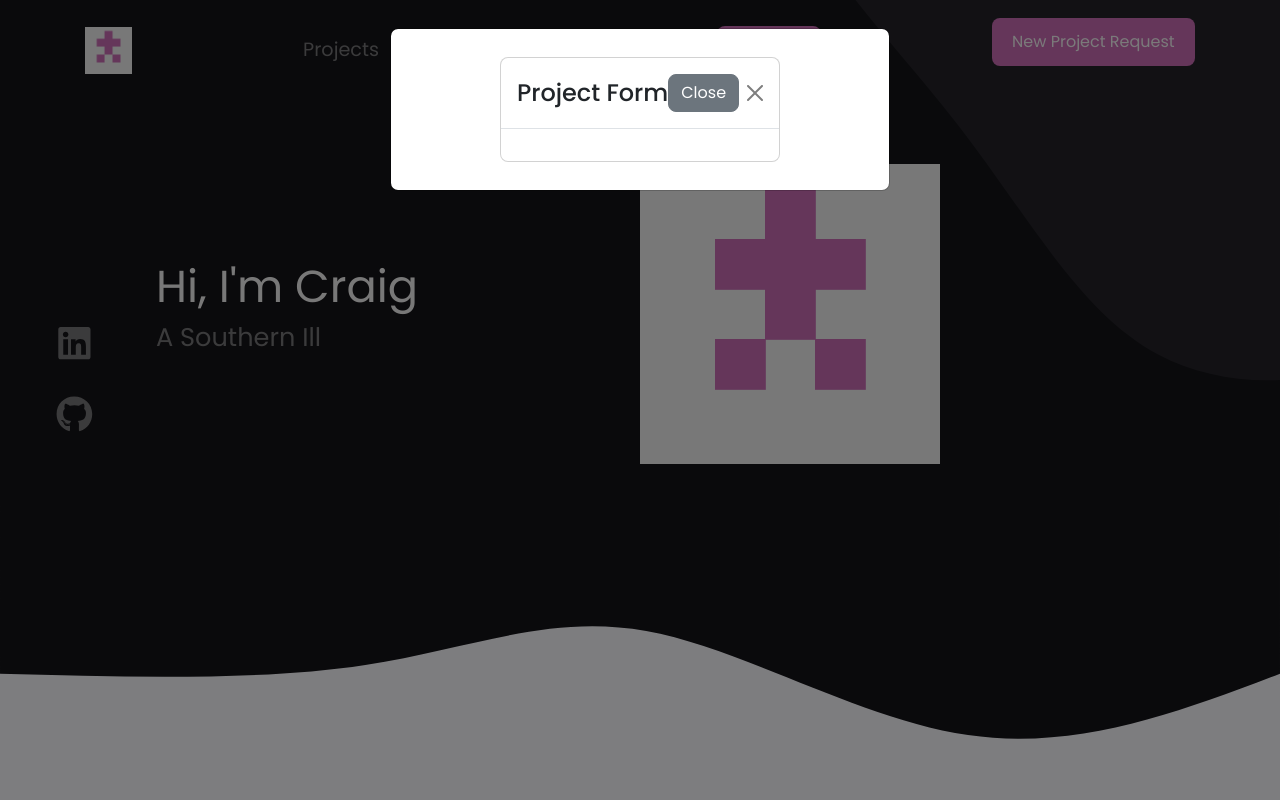
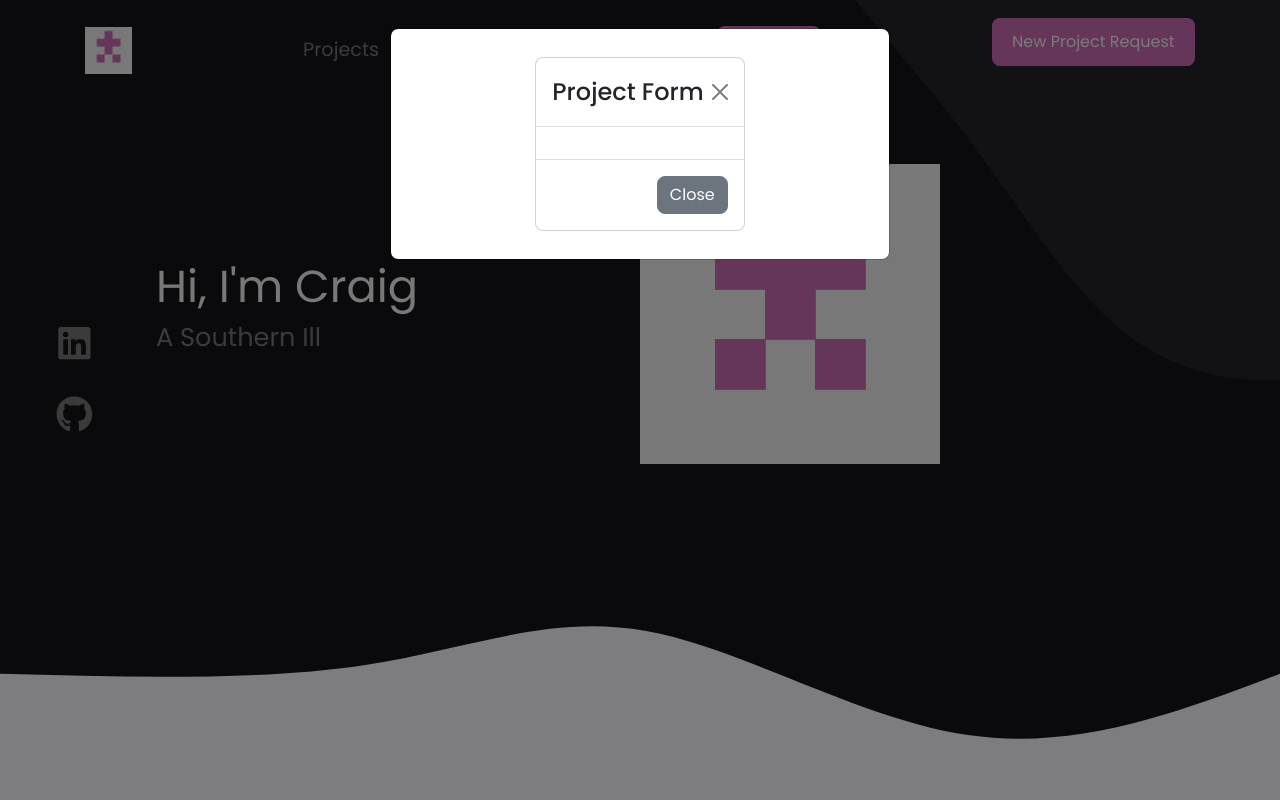
Before and after one commit to tektechnologies/craigbarkley, a React (Create React App) app: page / in a window 1280 px wide. Both pictures are taken after a click on the element "New Project Request". Shown: the top 800 px of the page. Built offline with nearby package versions, Linux system fonts and the light colour scheme.

Commit message:
add button to modal footer

```diff
--- a/src/components/SelectedProjectForm/SelectedProjectForm.js
+++ b/src/components/SelectedProjectForm/SelectedProjectForm.js
@@ -10,12 +10,18 @@ const SelectedProjectForm = (props) => {
       <Modal.Dialog>
         <Modal.Header closeButton>
           <Modal.Title>Project Form</Modal.Title>
-          <Button onClick={props.handleClose} variant="secondary">
+        </Modal.Header>
+
+        <Modal.Body>
+          {" "}
+
+
+        </Modal.Body>
+        <Modal.Footer>
+        <Button onClick={props.handleClose} variant="secondary">
             Close
           </Button>
-        </Modal.Header>
-
-        <Modal.Body></Modal.Body>
+        </Modal.Footer>
       </Modal.Dialog>
     </Modal>
   );
--- a/src/index.css
+++ b/src/index.css
@@ -87,7 +87,7 @@ video {
 .PrimaryBtn {
   padding: 12px 20px;
   border: none;
-  background: rgb(203,108,181);
+  background: rgb(203,108,181) !important;
   color: whitesmoke;
 
 }
```
